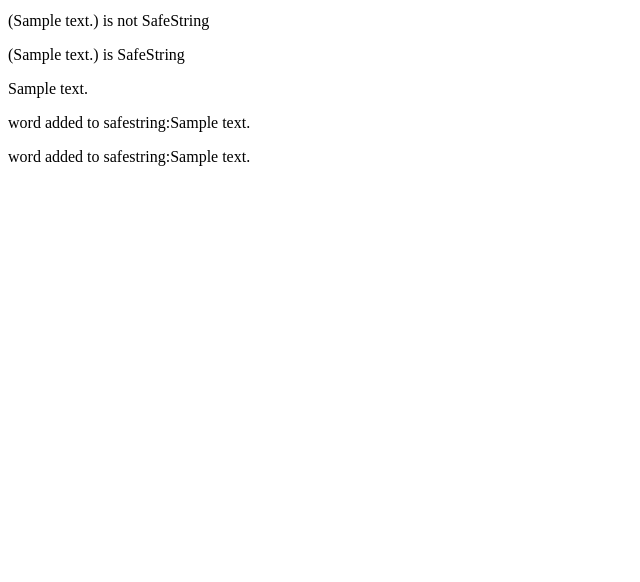
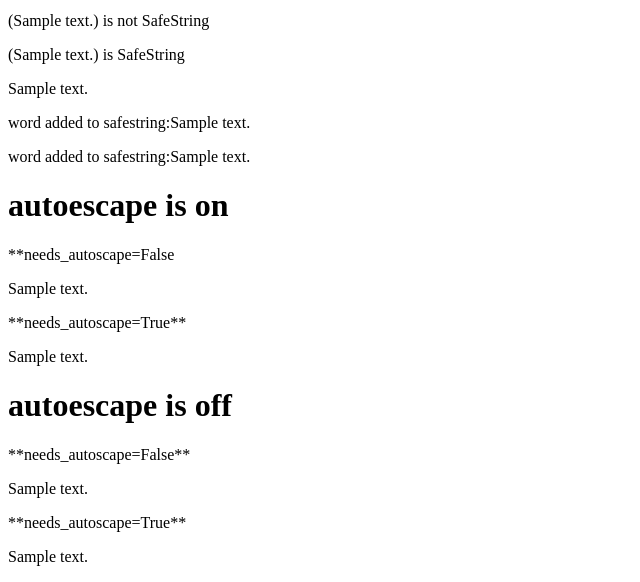
Before and after one commit to Sajjad-mansouri/template_tags_filter, a Django app: a page that uses blog/templates/blog/post.html in a window 1280 px wide. Shown: the part 240-822 px from the top of the page, without its empty margins (0-640 px from the left). Before the commit the page ends 406 px from the top, so only its background shows below. Run offline with Django 4.2, Linux system fonts and the light colour scheme; tables that the repository leaves empty hold one stand-in row (values such as "Sample post").

Commit message:
introduce needs_autoescape that In order for your filter to know the current auto-escaping state, set the needs_autoescape flag to True

```diff
--- a/blog/templates/blog/post.html
+++ b/blog/templates/blog/post.html
@@ -21,16 +21,41 @@ posts
 
 
 
-
+<!-- simple template filter -->
 <p>{{object.text|append_x}}</p>
 <p>{{object.text|upper}}</p>
 
+<!-- SafeString and normal string -->
 <p>{{object.text|is_safe_string}}</p>
 <p>{{object.text|safe|is_safe_string}}</p>
 
+<!-- is_safe=True flag -->
 <p>{{object.text|safe}}</p>
 <p>{{object.text|safe|safe_to_normal}}</p>
 <p>{{object.text|safe|safe_again}}</p>
+
+<!-- needs_autoscape -->
+<h1>autoescape is on</h1>
+<p>**needs_autoscape=False</p>
+<p>{{object.text|without_needs_autoescape}}</p>
+
+<p>**needs_autoscape=True**</p>
+
+<p>{{object.text|needs_autoescape}}</p>
+
+<h1>autoescape is off</h1>
+
+{% autoescape off %}
+<p>**needs_autoscape=False**</p>
+
+<p>{{object.text|without_needs_autoescape}}</p>
+<p>**needs_autoscape=True**</p>
+
+<p>{{object.text|needs_autoescape}}</p>
+
+
+{%endautoescape%}
+
 
 
 
--- a/blog/templatetags/custom_tags.py
+++ b/blog/templatetags/custom_tags.py
@@ -1,6 +1,7 @@
 from django import template
 from django.template.defaultfilters import stringfilter
-from django.utils.safestring import SafeString
+from django.utils.safestring import SafeString,mark_safe
+from django.utils.html import conditional_escape
 
 register=template.Library()
 
@@ -34,9 +35,27 @@ def safe_to_normal(value):
 
 
 
-
-
 @register.filter(is_safe=True)
 def safe_again(value):
 	value=f'word added to safestring:{value}'
 	return value
+
+@register.filter(needs_autoescape=True)
+def needs_autoescape(value,autoescape=True):
+  """
+  Escapes the given value, depending on the current auto-escaping state.
+  """
+  if autoescape:
+    return conditional_escape(value)
+  else:
+    return value
+
+@register.filter
+def without_needs_autoescape(value,autoescape=True):
+  """
+  Escapes the given value, depending on the current auto-escaping state.
+  """
+  if autoescape:
+    return conditional_escape(value)
+  else:
+    return value
```
